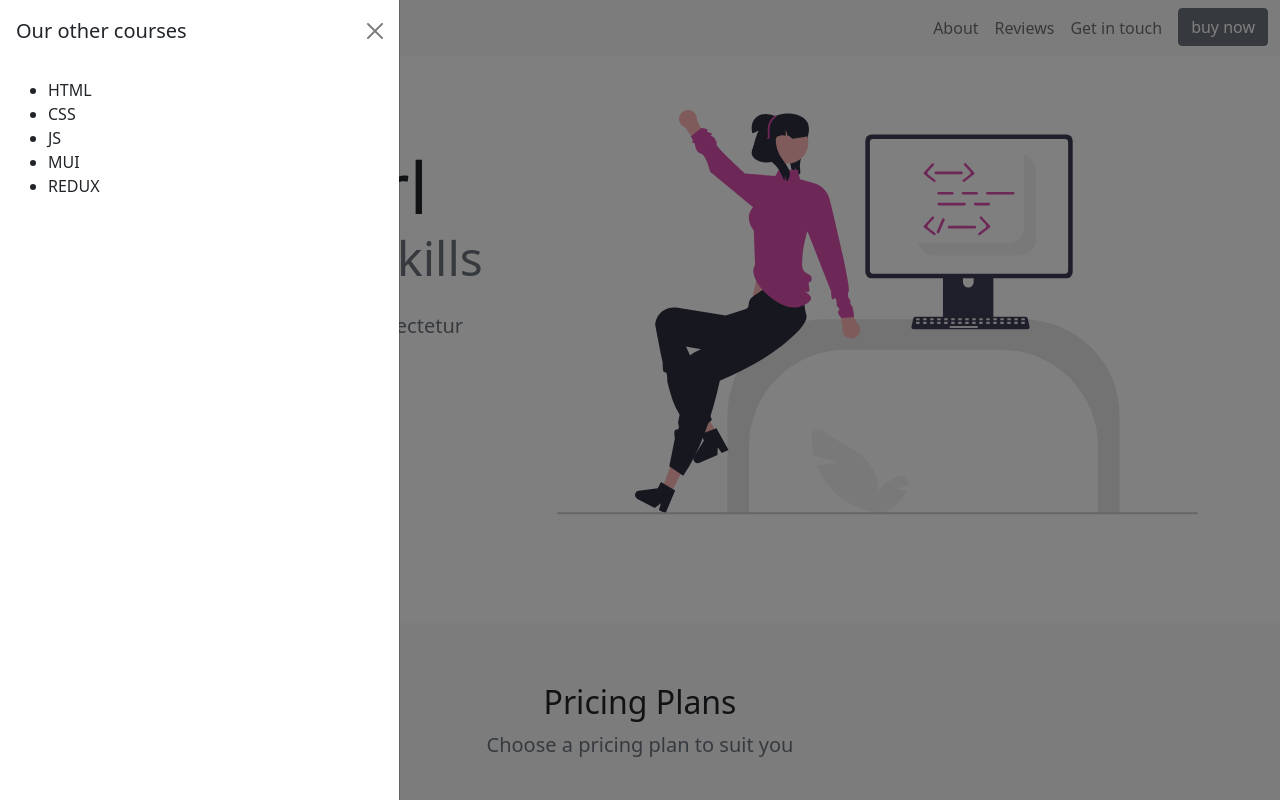
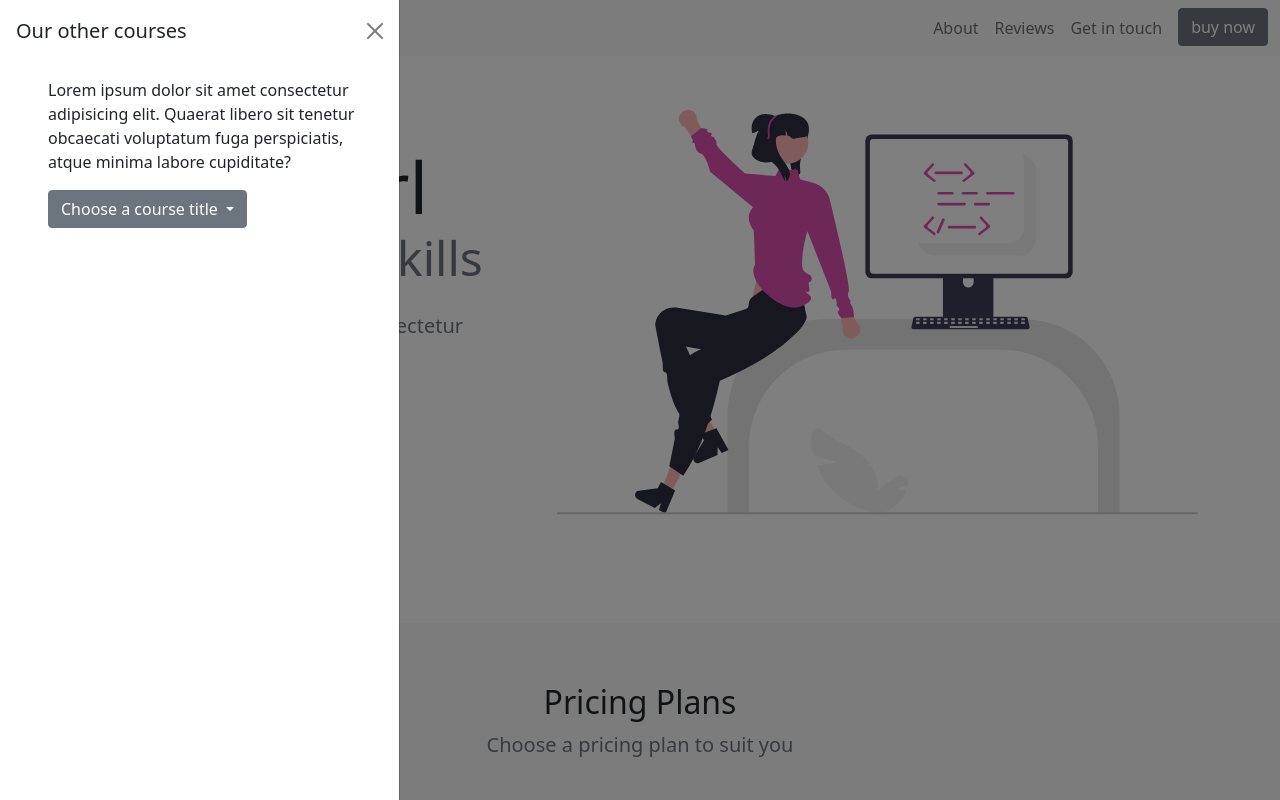
Before and after one commit to Dina2703/bs5-book-site, a plain HTML site: page index.html in a window 1280 px wide. Both pictures are taken after a click on the button "Explore our other courses". Shown: the top 800 px of the page. Drawn offline with nearby package versions, Linux system fonts and the light colour scheme; files whose address does not match are found by name.

Commit message:
Dropdown utilityb Bootstrap 5 example

```diff
--- a/index.html
+++ b/index.html
@@ -605,11 +605,25 @@
       </div>
       <div class="offcanvas-body">
         <ul>
-          <li>HTML</li>
-          <li>CSS</li>
-          <li>JS</li>
-          <li>MUI</li>
-          <li>REDUX</li>
+          Lorem ipsum dolor sit amet consectetur adipisicing elit. Quaerat
+          libero sit tenetur obcaecati voluptatum fuga perspiciatis, atque
+          minima labore cupiditate?
+          <!-- dropdown -->
+          <div class="dropdown mt-3">
+            <button
+              class="btn btn-secondary dropdown-toggle"
+              type="button"
+              id="course-dropdown"
+              data-bs-toggle="dropdown"
+            >
+              Choose a course title
+            </button>
+            <ul class="dropdown-menu" aria-labelledby="course-dropdown">
+              <li><a href="#" class="dropdown-item">HTML Fundamentals </a></li>
+              <li><a href="#" class="dropdown-item">CSS Zero to Hero</a></li>
+              <li><a href="#" class="dropdown-item">JS Crash course</a></li>
+            </ul>
+          </div>
         </ul>
       </div>
     </div>
```
